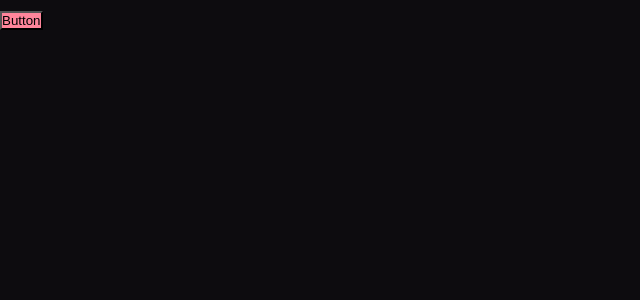
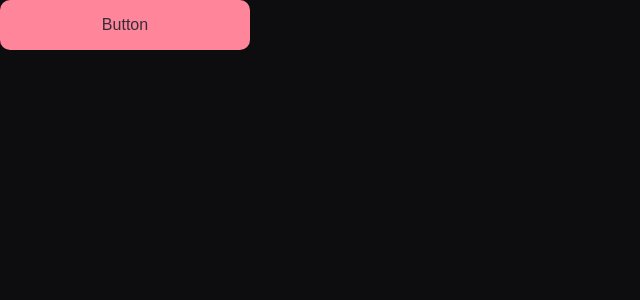
Before and after one commit to cah90/explorer-rocketmovies-frontend, a React (Vite) app: page / in a window 1280 px wide. Shown: the top 300 px of the page, without its empty margins (0-640 px from the left). Built offline with nearby package versions, Linux system fonts and the light colour scheme.

Commit message:
fix: font-size root added style to the button component

```diff
--- a/src/components/Button/styles.js
+++ b/src/components/Button/styles.js
@@ -2,4 +2,15 @@ import { styled } from "styled-components"
 
 export const Container = styled.button`
 	background-color: ${(props) => props.theme.COLORS.PINK};
+
+	border: none;
+	border-radius: 10px;
+
+	padding: 1.6rem;
+	width: 25rem;
+
+	font-size: 1.6rem;
+	font-weight: 500;
+	line-height: normal;
+	color: ${(props) => props.theme.COLORS.DARK_500};
 `
--- a/src/styles/global.js
+++ b/src/styles/global.js
@@ -9,7 +9,7 @@ export default createGlobalStyle`
 }
 
 :root {
-  font-size: 92.5%;
+  font-size: 62.5%;
 }
 
 body {
--- a/src/styles/theme.js
+++ b/src/styles/theme.js
@@ -3,6 +3,7 @@ export default {
 		DARK_900: "#0D0C0F",
 		DARK_800: "#1C1B1E",
 		DARK_600: "#262529",
+		DARK_500: "#312E38",
 
 		PINK: "#FF859B",
 
```
